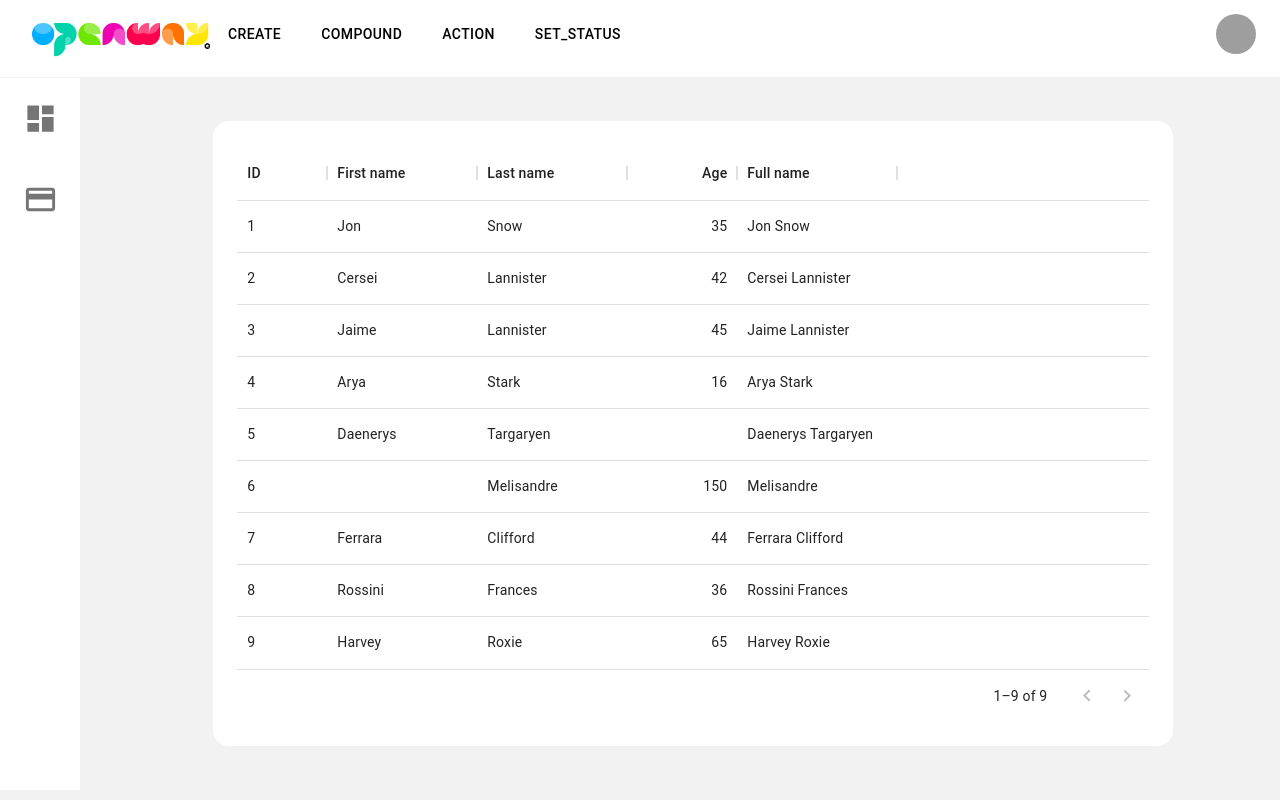
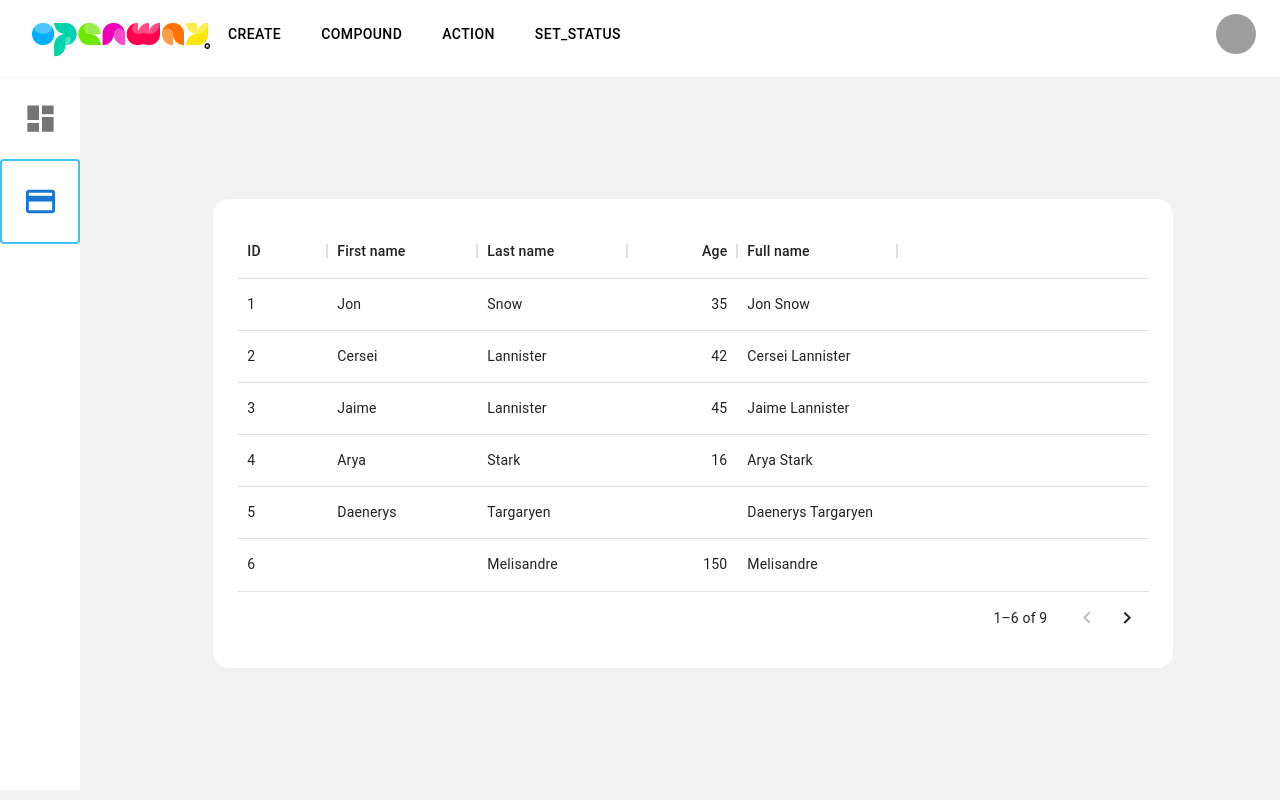
Before and after one commit to son3102k/BAB_FE, a React (Create React App) app: page /cardmanage in a window 1280 px wide. Built offline with nearby package versions, Linux system fonts and the light colour scheme; grey boxes are pictures that could not be loaded.

Commit message:
fix dashboard

```diff
--- a/src/components/DataGridDemo.js
+++ b/src/components/DataGridDemo.js
@@ -55,7 +55,7 @@ export default function DataGridDemo() {
             }}
                 rows={rows}
                 columns={columns}
-                pageSize={10}
+                pageSize={6}
                 disableSelectionOnClick
                 autoHeight
             />
--- a/src/components/Sidebar.js
+++ b/src/components/Sidebar.js
@@ -4,11 +4,10 @@ import CreditCardIcon from '@mui/icons-material/CreditCard';
 import SidebarItem from "./SidebarItem";
 import "../static/css/Sidebar.css"
 
-export default function Sidebar() {
+export default function Sidebar(props) {
     return(
         <div className="sidebar">
-            <SidebarItem text="Home" to="/dashboard" Icon={DashboardIcon}/>
-            <SidebarItem text="Card"  to="/cardmanage" Icon={CreditCardIcon} />
+            {props.children}
         </div>
     );
 }
--- a/src/components/SidebarItem.js
+++ b/src/components/SidebarItem.js
@@ -3,11 +3,11 @@ import {Link} from "react-router-dom";
 import IconButton from "@mui/material/IconButton";
 
 
-export default function SidebarItem({Icon , active, to}) {
+export default function SidebarItem({Icon,hl,to}) {
     return (
-            <div className="link">
+        <div className="link" style={hl && {border: "2px solid #42bff5"}}>
             <IconButton component={Link} to={to} disableRipple>
-                    <Icon color={active && "primary" } fontSize="large" />
+                <Icon color={hl && "primary"} fontSize="large" />
             </IconButton>
         </div>
     );
--- a/src/page/CardManage.js
+++ b/src/pages/CardManage.js
@@ -6,6 +6,10 @@ import TopBarNav from "../components/TopBarNav";
 import Sidebar from "../components/Sidebar";
 import DataGridDemo from "../components/DataGridDemo";
 import Grid from "@mui/material/Grid";
+import Layout from "./Layout";
+import SidebarItem from "../components/SidebarItem";
+import DashboardIcon from "@mui/icons-material/Dashboard";
+import CreditCardIcon from "@mui/icons-material/CreditCard";
 
 const font = createTheme({
     typography: {
@@ -28,25 +32,14 @@ const font = createTheme({
 
 export default function CardManage() {
     useEffect(()=>{
-        document.title = "Home"
+        document.title = "Card"
     })
     return (
-        <div>
-            <Grid container spacing={0}>
-                <Grid item xs={6} md={12}>
-                    <TopBarNav />
-                </Grid>
-                <Grid item xs={6} md={2}>
-                    <Sidebar />
-                </Grid>
-                <Grid item xs={6} md={10} sx={{
-                    display: "flex",
-                    alignItems: "center",
-                }}>
-                    <DataGridDemo />
-                </Grid>
-
-            </Grid>
-        </div>
+        <Layout page="manage_card" Sidebar={
+            <Sidebar>
+                <SidebarItem text="Home" to="/dashboard" Icon={DashboardIcon}/>
+                <SidebarItem text="Card"  to="/cardmanage" Icon={CreditCardIcon} hl={1}/>
+            </Sidebar>} mainContent={<DataGridDemo />}>
+        </Layout>
     );
 }
--- a/src/page/Dashboard.js
+++ b/src/pages/Dashboard.js
@@ -2,10 +2,11 @@ import * as React from 'react';
 import {useEffect } from "react";
 import {createTheme} from "@mui/material";
 import '../static/css/CreateClientV3.css'
-import TopBarNav from "../components/TopBarNav";
 import Sidebar from "../components/Sidebar";
-import DataGridDemo from "../components/DataGridDemo";
-import Grid from "@mui/material/Grid";
+import Layout from "./Layout";
+import SidebarItem from "../components/SidebarItem";
+import DashboardIcon from "@mui/icons-material/Dashboard";
+import CreditCardIcon from "@mui/icons-material/CreditCard";
 
 const font = createTheme({
     typography: {
@@ -31,15 +32,11 @@ export default function Dashboard() {
         document.title = "Home"
     })
     return (
-        <div>
-            <Grid container spacing={0}>
-                <Grid item xs={6} md={12}>
-                    <TopBarNav />
-                </Grid>
-                <Grid item xs={6} md={2}>
-                    <Sidebar />
-                </Grid>
-            </Grid>
-        </div>
+        <Layout page="dashboard" Sidebar={
+            <Sidebar>
+                <SidebarItem text="Home" to="/dashboard" Icon={DashboardIcon} hl={1}/>
+                <SidebarItem text="Card"  to="/cardmanage" Icon={CreditCardIcon} />
+            </Sidebar>}>
+        </Layout>
     );
 }
--- /dev/null
+++ b/src/pages/Layout.js
@@ -0,0 +1,25 @@
+import Grid from "@mui/material/Grid";
+import TopBarNav from "../components/TopBarNav";
+import Sidebar from "../components/Sidebar";
+
+export default function Layout(props) {
+    return (
+        <div className={'layout layout-' + props.page}>
+            <Grid container spacing={0}>
+                <Grid item xs={6} md={12}>
+                    <TopBarNav />
+                </Grid>
+                <Grid item xs={6} md={2}>
+                    {props.Sidebar}
+                </Grid>
+                <Grid item xs={6} md={10} sx={{
+                    display: "flex",
+                    alignItems: "center",
+                }}>
+                    {props.mainContent}
+                </Grid>
+            </Grid>
+
+        </div>
+    );
+}
```
Also changed, not shown: src/App.js (+6 -6 lines), src/pages/CreateCardV3.js (renamed from src/page/CreateCardV3.js), src/pages/CreateClientV3.js (renamed from src/page/CreateClientV3.js), src/pages/CreateContractV4.js (renamed from src/page/CreateContractV4.js), src/pages/Login.js (renamed from src/page/Login.js). Lines whose indentation alone changed are shown as unchanged.
